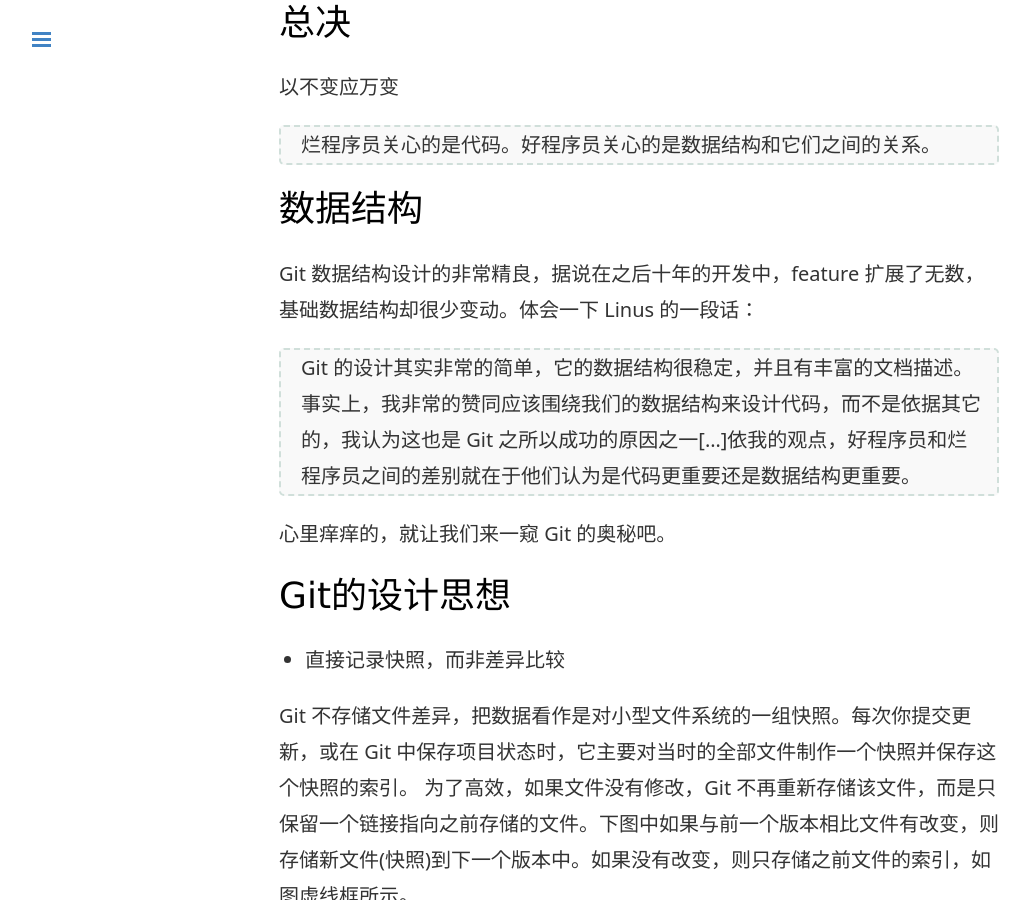
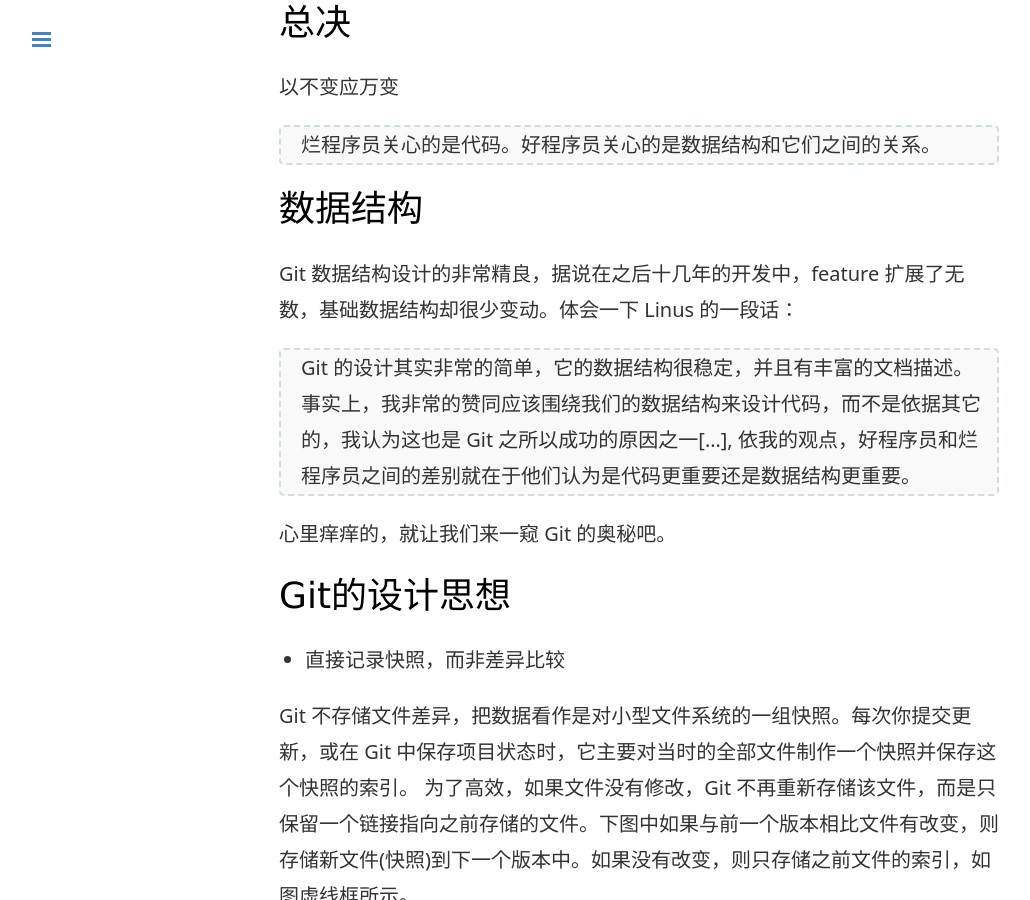
Before and after one commit to zddhub/zddhub.github.io, a Jekyll site: the page built from _posts/2015-08-01-dit-design.md, in a window 1280 px wide and 900 px high, scrolled down 703 px. Shown: the whole window, without its empty margins (1-1031 px from the left). Built offline with Jekyll 4.4.1, drawn with Linux system fonts in a browser that asks for light colours; comment, search, counter and statistics services are not loaded.

Commit message:
Update blog: 2015-08-01-dit-design.md

```diff
--- a/_posts/2015-08-01-dit-design.md
+++ b/_posts/2015-08-01-dit-design.md
@@ -21,9 +21,9 @@ tags: "dit git"
 数据结构
 -------
 
-Git 数据结构设计的非常精良，据说在之后十年的开发中，feature 扩展了无数，基础数据结构却很少变动。体会一下 Linus 的一段话：
+Git 数据结构设计的非常精良，据说在之后十几年的开发中，feature 扩展了无数，基础数据结构却很少变动。体会一下 Linus 的一段话：
 
-> Git 的设计其实非常的简单，它的数据结构很稳定，并且有丰富的文档描述。事实上，我非常的赞同应该围绕我们的数据结构来设计代码，而不是依据其它的，我认为这也是 Git 之所以成功的原因之一[…]依我的观点，好程序员和烂程序员之间的差别就在于他们认为是代码更重要还是数据结构更重要。
+> Git 的设计其实非常的简单，它的数据结构很稳定，并且有丰富的文档描述。事实上，我非常的赞同应该围绕我们的数据结构来设计代码，而不是依据其它的，我认为这也是 Git 之所以成功的原因之一[…], 依我的观点，好程序员和烂程序员之间的差别就在于他们认为是代码更重要还是数据结构更重要。
 
 心里痒痒的，就让我们来一窥 Git 的奥秘吧。
 
```
